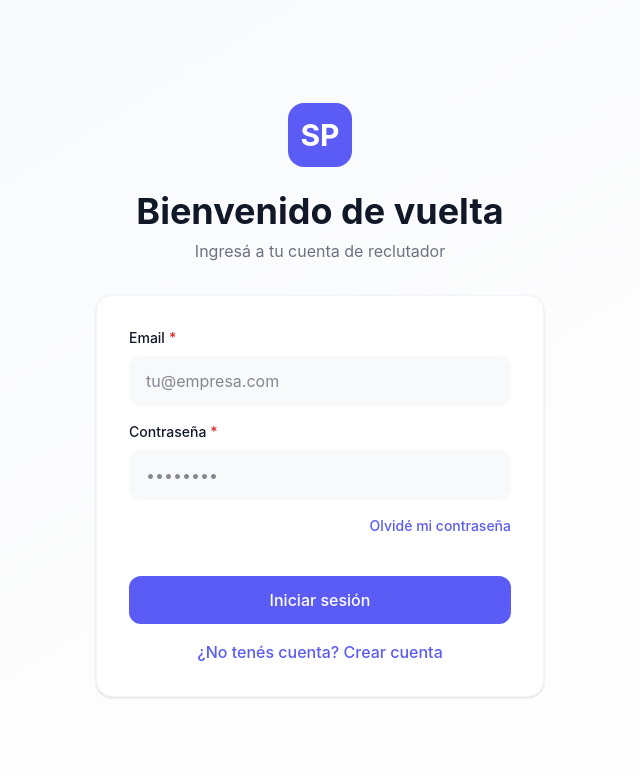
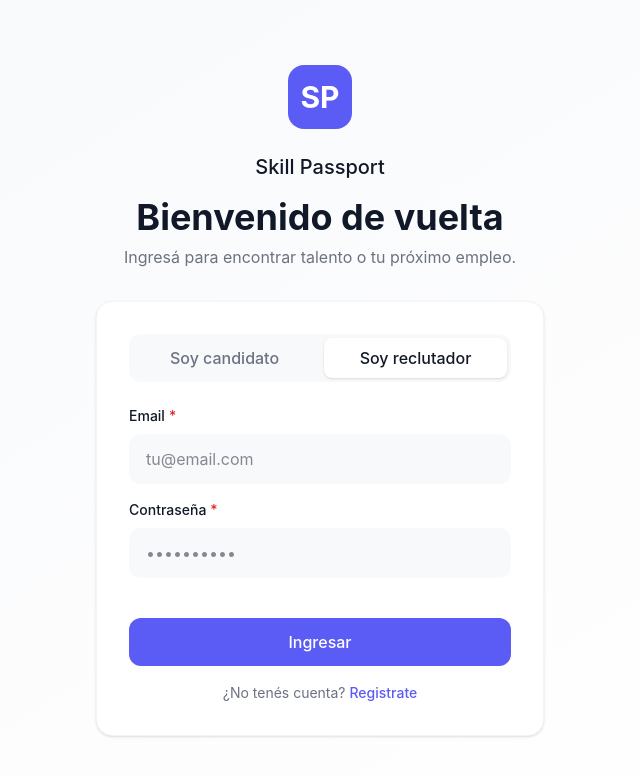
Before and after one commit to rociobottinelli/skills_passport_ui, a React (Vite) app: page /recruiter/login in a window 1280 px wide. Shown: the top 776 px of the page, without its empty margins (320-960 px from the left). Built offline with nearby package versions, Linux system fonts and the light colour scheme; no server answers.

Commit message:
Update code

```diff
--- a/src/app/components/candidate/CandidateLogin.tsx
+++ b/src/app/components/candidate/CandidateLogin.tsx
@@ -75,7 +75,7 @@ export default function CandidateLogin() {
             <Input
               label="Email"
               type="email"
-              placeholder="sofia.martinez@gmail.com"
+              placeholder="tu@email.com"
               required
               value={formData.email}
               onChange={(e) => setFormData({ ...formData, email: e.target.value })}
--- a/src/app/components/recruiter/RecruiterLogin.tsx
+++ b/src/app/components/recruiter/RecruiterLogin.tsx
@@ -7,6 +7,7 @@ import { useAuth } from '@/context/AuthContext.tsx';
 export default function RecruiterLogin() {
   const navigate = useNavigate();
   const { login } = useAuth();
+  const [userType, setUserType] = useState<'candidate' | 'recruiter'>('recruiter');
   const [formData, setFormData] = useState({ email: '', password: '' });
   const [error, setError] = useState('');
   const [loading, setLoading] = useState(false);
@@ -16,8 +17,12 @@ export default function RecruiterLogin() {
     setError('');
     setLoading(true);
     try {
-      await login(formData.email, formData.password);
-      navigate('/recruiter/dashboard');
+      const returnedType = await login(formData.email, formData.password);
+      if (returnedType === 'CANDIDATE') {
+        navigate('/candidate/matches');
+      } else {
+        navigate('/recruiter/dashboard');
+      }
     } catch {
       setError('Email o contraseña incorrectos');
     } finally {
@@ -32,16 +37,45 @@ export default function RecruiterLogin() {
           <div className="w-16 h-16 bg-[var(--sp-violet)] rounded-2xl flex items-center justify-center mx-auto mb-6">
             <span className="text-3xl text-white font-bold">SP</span>
           </div>
+          <div className="mb-4">
+            <h2 className="text-xl font-medium mb-1">Skill Passport</h2>
+          </div>
           <h1 className="text-4xl font-bold mb-2">Bienvenido de vuelta</h1>
-          <p className="text-[var(--sp-gray-medium)]">Ingresá a tu cuenta de reclutador</p>
+          <p className="text-[var(--sp-gray-medium)]">Ingresá para encontrar talento o tu próximo empleo.</p>
         </div>
 
         <div className="bg-white rounded-2xl p-8 shadow-sm border border-gray-100">
+          <div className="flex gap-2 mb-6 bg-[var(--sp-gray-light)] p-1 rounded-xl">
+            <button
+              onClick={() => {
+                setUserType('candidate');
+                navigate('/candidate/login');
+              }}
+              className={`flex-1 py-2 px-4 rounded-lg font-medium transition-all ${
+                userType === 'candidate'
+                  ? 'bg-white shadow-sm text-[var(--sp-gray-dark)]'
+                  : 'text-[var(--sp-gray-medium)]'
+              }`}
+            >
+              Soy candidato
+            </button>
+            <button
+              onClick={() => setUserType('recruiter')}
+              className={`flex-1 py-2 px-4 rounded-lg font-medium transition-all ${
+                userType === 'recruiter'
+                  ? 'bg-white shadow-sm text-[var(--sp-gray-dark)]'
+                  : 'text-[var(--sp-gray-medium)]'
+              }`}
+            >
+              Soy reclutador
+            </button>
+          </div>
+
           <form onSubmit={handleSubmit} className="space-y-4">
             <Input
               label="Email"
               type="email"
-              placeholder="tu@empresa.com"
+              placeholder="tu@email.com"
               required
               value={formData.email}
               onChange={(e) => setFormData({ ...formData, email: e.target.value })}
@@ -49,34 +83,31 @@ export default function RecruiterLogin() {
             <Input
               label="Contraseña"
               type="password"
-              placeholder="••••••••"
+              placeholder="••••••••••"
               required
               value={formData.password}
               onChange={(e) => setFormData({ ...formData, password: e.target.value })}
             />
-
-            <div className="flex justify-end">
-              <button type="button" className="text-sm text-[var(--sp-violet)] hover:underline">
-                Olvidé mi contraseña
-              </button>
-            </div>
 
             {error && (
               <p className="text-red-500 text-sm text-center">{error}</p>
             )}
 
             <Button type="submit" fullWidth className="mt-6" disabled={loading}>
-              {loading ? 'Ingresando...' : 'Iniciar sesión'}
+              {loading ? 'Ingresando...' : 'Ingresar'}
             </Button>
           </form>
 
           <div className="mt-4 text-center">
-            <button
-              onClick={() => navigate('/recruiter/landing')}
-              className="text-[var(--sp-violet)] hover:underline"
-            >
-              ¿No tenés cuenta? Crear cuenta
-            </button>
+            <p className="text-sm text-[var(--sp-gray-medium)]">
+              ¿No tenés cuenta?{' '}
+              <button
+                onClick={() => navigate(userType === 'candidate' ? '/candidate/register' : '/recruiter/landing')}
+                className="text-[var(--sp-violet)] hover:underline"
+              >
+                Registrate
+              </button>
+            </p>
           </div>
         </div>
       </div>
```
